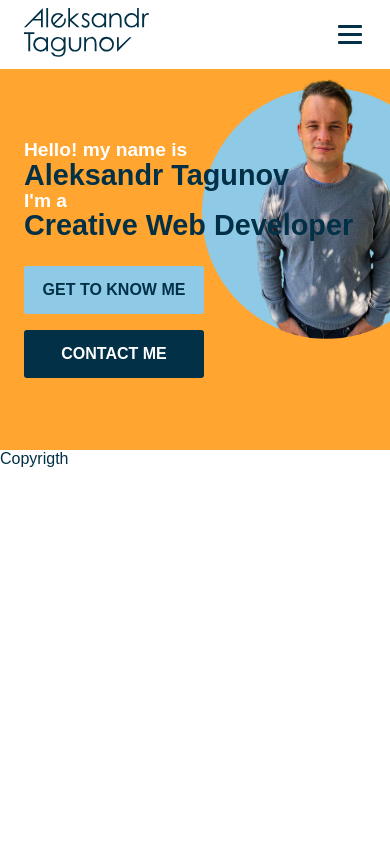
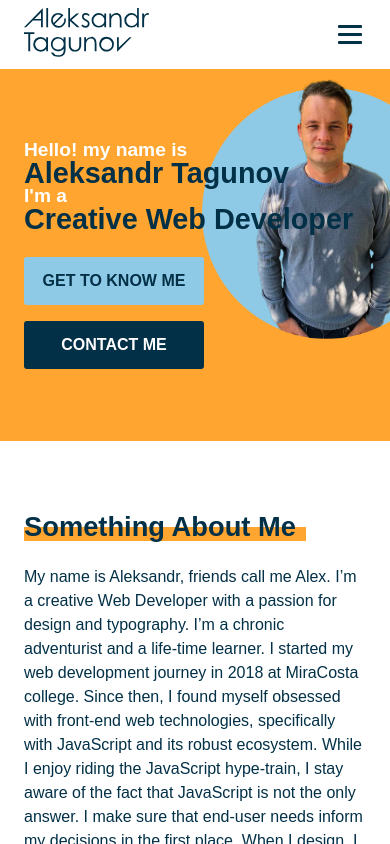
Before and after one commit to sas604/Portfolio-new, a Next.js app: page / in a window 390 px wide. Built offline with nearby package versions, Linux system fonts and the light colour scheme; a web font is replaced by a local one.

Commit message:
add about me section

```diff
--- /dev/null
+++ b/components/About.js
@@ -0,0 +1,48 @@
+import Image from 'next/image';
+import styled from 'styled-components';
+import { H1highlight } from '../styles/Type';
+
+const AboutStyles = styled.section`
+  display: flex;
+  gap: 3rem;
+  align-items: center;
+  div {
+    flex: 2;
+  }
+  @media (max-width: 850px) {
+    div:last-of-type {
+      display: none;
+    }
+  }
+`;
+export default function About() {
+  return (
+    <AboutStyles>
+      <div>
+        <H1highlight>Something About Me</H1highlight>
+        <p>
+          My name is Aleksandr, friends call me Alex. I’m a creative Web
+          Developer with a passion for design and typography. I’m a chronic
+          adventurist and a life-time learner. I started my web development
+          journey in 2018 at MiraCosta college. Since then, I found myself
+          obsessed with front-end web technologies, specifically with JavaScript
+          and its robust ecosystem. While I enjoy riding the JavaScript
+          hype-train, I stay aware of the fact that JavaScript is not the only
+          answer. I make sure that end-user needs inform my decisions in the
+          first place. When I design, I follow the notion that form must follow
+          function to keep my designs clean, minimalistic, and accessible. When
+          I’m not behind a screen, I spend my time photographing the beach,
+          surfing at the beach, and cycling around the beach.
+        </p>
+      </div>
+      <div>
+        <Image
+          src="/surf.jpg"
+          width="750"
+          height="938"
+          alt="me but with surf"
+        />
+      </div>
+    </AboutStyles>
+  );
+}
--- a/components/Header.js
+++ b/components/Header.js
@@ -1,8 +1,7 @@
 import Link from 'next/link';
 import styled from 'styled-components';
-import Burger from './burger';
+import Burger from './Burger';
 import Logo from './logo';
-import MobileNav from './MobileNav';
 import Nav from './Nav';
 
 const HeaderStyle = styled.header`
--- a/components/Hello.js
+++ b/components/Hello.js
@@ -5,6 +5,7 @@ import { motion } from 'framer-motion';
 
 const HelloStyle = styled.section`
   padding: 4.5rem 1.5rem 4.5rem;
+  max-width: unset;
   background-color: var(--yellow);
   position: relative;
   overflow: hidden;
--- a/components/MobileNav.js
+++ b/components/MobileNav.js
@@ -17,13 +17,16 @@ const MobileNavStyle = styled.nav`
     font-size: 1.25rem;
     font-weight: 700;
   }
+  @media (min-width: 650px) {
+    display: none;
+  }
 `;
 const MotionNav = {
   open: {
     x: 0,
     transition: {
       when: 'beforeChildren',
-      staggerChildren: 0.3,
+      staggerChildren: 0.1,
       stiffness: 60,
     },
   },
@@ -31,7 +34,7 @@ const MotionNav = {
     x: 300,
     transition: {
       when: 'afterChildren',
-      staggerChildren: 0.05,
+      staggerChildren: 0.1,
       stiffness: 60,
     },
   },
--- a/pages/index.js
+++ b/pages/index.js
@@ -1,3 +1,4 @@
+import About from '../components/About';
 import Hello from '../components/Hello';
 import Layout from '../components/Layout';
 
@@ -5,6 +6,7 @@ export default function Home() {
   return (
     <Layout>
       <Hello />
+      <About />
     </Layout>
   );
 }
--- a/styles/Global.js
+++ b/styles/Global.js
@@ -7,22 +7,27 @@ const GlobalStyles = createGlobalStyle`
   --light-blue:#8ECAE6;
 }
 html {
+  box-sizing: border-box;
   height:100%;
-    box-sizing: border-box;
-
 }
 *, *:before, *:after {
   box-sizing: inherit;
 }
-  html,body {
-    min-height: 100vh;
-    overflow-x : hidden;
+html,body{
   position: relative;
+  overflow-x: hidden;
+  overflow-y: visible;
+  max-height:100%;
 }
  ul{
    margin:0;
    padding:0;
    list-style: none;
+ }
+section {
+  padding: 4.5rem 1.5rem;
+  max-width: 1200px;
+  margin: 0 auto;
 }
  #mobile-menu{
   position: absolute;
--- a/styles/Type.js
+++ b/styles/Type.js
@@ -1,4 +1,4 @@
-import { createGlobalStyle } from 'styled-components';
+import styled, { createGlobalStyle } from 'styled-components';
 
 const Type = createGlobalStyle`
   body {
@@ -8,14 +8,43 @@ const Type = createGlobalStyle`
     color: var(--dark-blue);
   }
 
-  :any-link {
+  a {
     color: var(--dark-blue);
     text-decoration: none;
     :hover{
       color:#056494;
     }
   }
+  :is(h1,h2,h3,h4,h5,h6){
+  margin:0;
+  font-weight: 700;
+  font-style: normal;
+  line-height: 1;
 
+}
+p{
+  margin: 0;
+  margin-top: 1.5rem;
+  line-height: 1.5;
+  max-width: 50ch;
+}
 `;
+export const H1highlight = styled.h1`
+  font-size: clamp(1.7rem, 7vw, 2.8rem);
+  position: relative;
+  white-space: nowrap;
+  display: inline-block;
+  max-width: 100%;
 
+  ::before {
+    content: '';
+    height: 50%;
+    width: calc(100% + 10px);
+    background-color: var(--yellow);
+    bottom: 0;
+    left: --10px;
+    position: absolute;
+    z-index: -1;
+  }
+`;
 export default Type;
```
Also changed, not shown: public/surf.jpg (added). Lines whose indentation alone changed are shown as unchanged.
